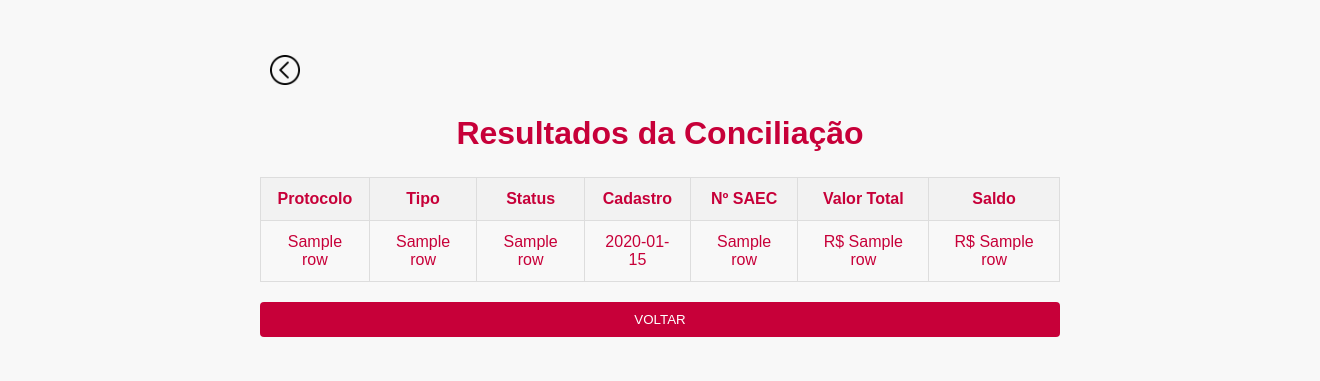
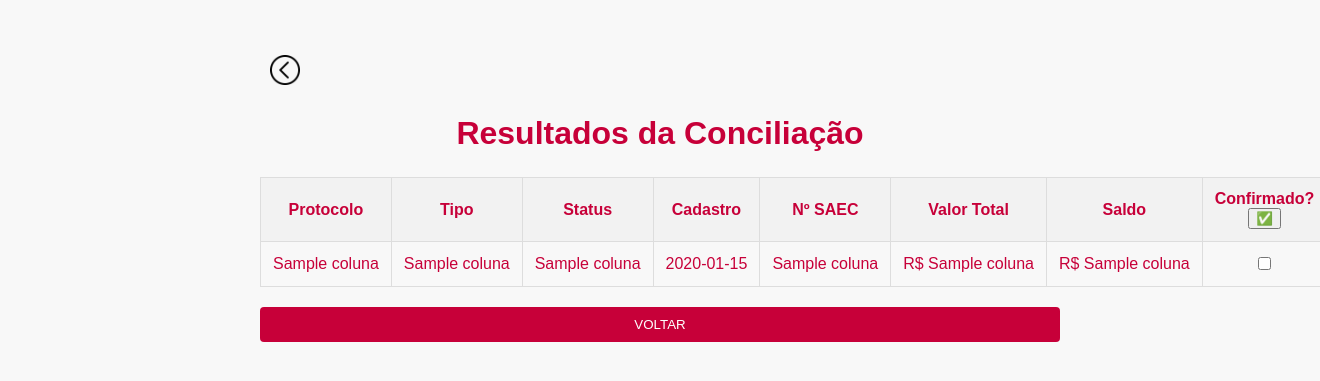
Before and after one commit to FellpsR/conection, a Flask app: template templates/result-list.html in a window 1320 px wide. Shown: the top 381 px of the page. Run offline with Flask 3, Linux system fonts and the light colour scheme; the template is opened without the code that fills it: most values are stand-ins (such as "Sample title", 1, 10 or a date in 2020); some libraries are stand-ins or nearby versions; some web fonts are replaced.

Commit message:
Update resultlist inserting checkbox at last column with an icon/toggle. Update at 2nd column replacing the terminating _RI to blank space. Update replacing dot at 6th column to comma. At least Update inserting mode of data in DataBase.

```diff
--- a/alembic/versions/45cb7ce5ac7c_migration.py
+++ b/alembic/versions/45cb7ce5ac7c_migration.py
@@ -29,6 +29,7 @@ def upgrade() -> None:
     sa.Column('saec', sa.VARCHAR(length=255), autoincrement=False, nullable=False),
     sa.Column('valor_total', sa.NUMERIC(), autoincrement=False, nullable=True),
     sa.Column('saldo', sa.NUMERIC(), autoincrement=False, nullable=True),
+    sa.Column('confirmado', sa.Boolean(), autoincrement=False, nullable=False),
     sa.PrimaryKeyConstraint('id', name='protocolo_asgard_pkey')
     )
     op.create_table('protocolo_onr',
@@ -38,6 +39,7 @@ def upgrade() -> None:
     sa.Column('data_importacao', postgresql.TIMESTAMP(), autoincrement=False, nullable=False),
     sa.Column('protocolo_saec', sa.VARCHAR(length=255), autoincrement=False, nullable=False),
     sa.Column('valor', sa.NUMERIC(), autoincrement=False, nullable=True),
+    sa.Column('confirmado', sa.Boolean(), autoincrement=False, nullable=False),
     sa.PrimaryKeyConstraint('id', name='protocolo_onr_pkey')
     )
     # ### end Alembic commands ###
--- a/app.py
+++ b/app.py
@@ -85,57 +85,58 @@ def index():
 
         # Retornar os resultados da consulta à planilha
         if resultado:
-            conn = psycopg2.connect(config("DATABASE_ONR"))
-            cursor = conn.cursor()
+            try:
+                conn = psycopg2.connect(config("DATABASE_ONR"))
+                cursor = conn.cursor()
 
-            # Criar um DataFrame vazio para armazenar dados consolidados de todos os arquivos
-            df_consolidado = pd.DataFrame()
+                # Criar um DataFrame vazio para armazenar dados consolidados de todos os arquivos
+                df_consolidado = pd.DataFrame()
 
-            for arquivo in arquivos:
-                # Usar o pandas para ler os arquivos XLS
-                df_arquivo = pd.read_excel(arquivo)
+                for arquivo in arquivos:
+                    # Usar o pandas para ler os arquivos XLS
+                    df_arquivo = pd.read_excel(arquivo)
 
-                # Criar um DataFrame temporário para armazenar os dados do arquivo atual
-                df_temp = df_arquivo.copy()
+                    # Criar um DataFrame temporário para armazenar os dados do arquivo atual
+                    df_temp = df_arquivo.copy()
 
-                # Remover as colunas específicas da tabela consolidada
-                remover_coluna = ['Unnamed: 0', 'Unnamed: 1', 'Unnamed: 3', 'Unnamed: 5', 'Unnamed: 7', 'Unnamed: 8', 'Unnamed: 12', 'Unnamed: 15', 'Unnamed: 16', 'Unnamed: 17', 'Unnamed: 20', 'Unnamed: 21', 'Unnamed: 23']
+                    # Remover as colunas específicas da tabela consolidada
+                    remover_coluna = ['Unnamed: 0', 'Unnamed: 1', 'Unnamed: 3', 'Unnamed: 5', 'Unnamed: 7', 'Unnamed: 8', 'Unnamed: 12', 'Unnamed: 15', 'Unnamed: 16', 'Unnamed: 17', 'Unnamed: 20', 'Unnamed: 21', 'Unnamed: 23']
 
-                # Remover linhas e colunas que contêm valores NaN
-                df_temp = df_temp.drop(columns=remover_coluna)
-                df_temp = df_temp.drop(index=range(0,7))
-                df_temp = df_temp.dropna(axis=1, how='all')
-                df_temp = df_temp.where(pd.notna(df_temp), None)
+                    # Remover linhas e colunas que contêm valores NaN
+                    df_temp = df_temp.drop(columns=remover_coluna)
+                    df_temp = df_temp.drop(index=range(0,7))
+                    df_temp = df_temp.dropna(axis=1, how='all')
+                    df_temp = df_temp.where(pd.notna(df_temp), None)
 
-                # Concatenar o DataFrame atual com o DataFrame consolidado
-                df_consolidado = pd.concat([df_consolidado, df_temp], ignore_index=True)
+                    # Concatenar o DataFrame atual com o DataFrame consolidado
+                    df_consolidado = pd.concat([df_consolidado, df_temp], ignore_index=True)
 
 
-            # Adicionar dados ao banco de dados
-            for _, row in df_consolidado.iterrows():
+                # Adicionar dados ao banco de dados
+                for _, row in df_consolidado.iterrows():
 
-                #Gerar um UUID aleatório
-                id_aleatorio = str(uuid.uuid4())
-                data_importacao = datetime.now()
+                    #Gerar um UUID aleatório
+                    id_aleatorio = str(uuid.uuid4())
+                    data_importacao = datetime.now()
 
-                #Verificar se o protocolo já existe no banco de dados
-                query = "SET datestyle = dmy; SELECT id FROM protocolo_onr WHERE data_cadastro = %s AND protocolo_saec = %s order by data_cadastro asc"
-                values = (row.iloc[0], row.iloc[2],)
-                cursor.execute(query, values)
-                df_exist_record = cursor.fetchone()
+                    #Verificar se o protocolo já existe no banco de dados
+                    query = "SET datestyle = dmy; SELECT id FROM protocolo_onr WHERE data_cadastro = %s AND protocolo_saec = %s order by data_cadastro asc"
+                    values = (row.iloc[0], row.iloc[2],)
+                    cursor.execute(query, values)
+                    df_exist_record = cursor.fetchone()
 
 
-                # Se não existir, inserir no banco de dados
-                if not df_exist_record:
-                    query = "SET datestyle = dmy; INSERT INTO protocolo_onr (id, data_cadastro, data_resposta, data_importacao, protocolo_saec, valor) VALUES (%s, %s, %s, %s, %s, %s)"
-                    values = (id_aleatorio, row.iloc[0], row.iloc[1], data_importacao, row.iloc[2], row.iloc[3])
-                    cursor.execute(query, values)
+                    # Se não existir, inserir no banco de dados
+                    if not df_exist_record:
+                        query = "SET datestyle = dmy; INSERT INTO protocolo_onr (id, data_cadastro, data_resposta, data_importacao, protocolo_saec, valor, confirmado) VALUES (%s, %s, %s, %s, %s, %s, %s)"
+                        values = (id_aleatorio, row.iloc[0], row.iloc[1], data_importacao, row.iloc[2], row.iloc[3], False)
+                        cursor.execute(query, values)
 
 
 
-            try:
-                # Commitar as mudanças no banco de dados
-                conn.commit()
+
+                    # Commitar as mudanças no banco de dados
+                    conn.commit()
             except Exception as e:
                 print(f"Erro durante a inserção: {e}")
                 # Fazer rollback em caso de erro
@@ -143,32 +144,31 @@ def index():
 
             # Retornar os resultados da consulta
             for protocolo in resultado:
-                # Verificar se o protocolo já existe protocolo_asgard
-                query = "SELECT id FROM protocolo_asgard WHERE protocolo = %s"
-                values = (protocolo[1],)
-                cursor.execute(query, values)
-                existing_record = cursor.fetchone()
+                try:
+                    # Verificar se o protocolo já existe protocolo_asgard
+                    query = "SELECT id FROM protocolo_asgard WHERE protocolo = %s"
+                    values = (protocolo[1],)
+                    cursor.execute(query, values)
+                    existing_record = cursor.fetchone()
 
-                # Se não existir, inserir no banco de dados
-                if not existing_record:
-                    query = "INSERT INTO protocolo_asgard (id, protocolo, tipo, status, cadastro, saec, valor_total, saldo) VALUES (%s, %s, %s, %s, %s, %s, %s, %s)"
-                    values = (protocolo[0], protocolo[1], protocolo[2], protocolo[3], protocolo[4], protocolo[5], protocolo[6], protocolo[7])
-                    cursor.execute(query, values)
+                    # Se não existir, inserir no banco de dados
+                    if not existing_record:
+                        query = "INSERT INTO protocolo_asgard (id, protocolo, tipo, status, cadastro, saec, valor_total, saldo, confirmado) VALUES (%s, %s, %s, %s, %s, %s, %s, %s, %s)"
+                        values = (protocolo[0], protocolo[1], protocolo[2], protocolo[3], protocolo[4], protocolo[5], protocolo[6], protocolo[7], False)
+                        cursor.execute(query, values)
 
 
-                # Se existir, atualizar os campos passíveis de atualização
-                else:
-                    query = "UPDATE protocolo_asgard SET status = %s, valor_total = %s, saldo = %s WHERE protocolo = %s"
-                    values = (protocolo[3], protocolo[6], protocolo[7], protocolo[1])
-                    cursor.execute(query, values)
+                    # Se existir, atualizar os campos passíveis de atualização
+                    else:
+                        query = "UPDATE protocolo_asgard SET status = %s, valor_total = %s, saldo = %s WHERE protocolo = %s"
+                        values = (protocolo[3], protocolo[6], protocolo[7], protocolo[1])
+                        cursor.execute(query, values)
 
-
-            try:
-                # Commitar as mudanças no banco de dados
-                conn.commit()
-            except Exception as e:
-                print(f"Erro durante a inserção: {e}")
-                # Fazer rollback em caso de erro
+                    # Commitar as mudanças no banco de dados
+                    conn.commit()
+                except Exception as e:
+                    print(f"Erro durante a inserção: {e}")
+                    # Fazer rollback em caso de erro
 
             # Feche a conexão com o banco de dados
             cursor.close()
--- a/static/css/result.css
+++ b/static/css/result.css
@@ -87,6 +87,16 @@ th, td {
     text-align: center;
 }
 
+td {
+    white-space: nowrap; /* Impede a quebra de linha dentro da célula */
+    word-break: break-all; /* Quebra a palavra quando passar da largura da célula */
+}
+
+td.quebra_linha {
+    white-space: normal; /* Permite a quebra de linha dentro da célula */
+}
+
+
 /* Estilo para cabeçalho da tabela */
 th {
     background-color: #f2f2f2;
--- a/templates/result-list.html
+++ b/templates/result-list.html
@@ -7,6 +7,52 @@
     <meta name="viewport" content="width=device-width, initial-scale=1.0">
     <title>Resultados - Consulta Financeiro</title>
     <link rel="icon" type="image/x-icon" href="/static/assets/images/logo/nova logo.png">
+    <script>
+        document.addEventListener("DOMContentLoaded", function() {
+            var selecAllCheckbox = document.getElementById("select-all");
+
+            selecAllCheckbox.addEventListener("click", function() {
+                var checkboxes = document.querySelectorAll('input[type="checkbox"]');
+                checkboxes.forEach(function(checkbox) {
+                    checkbox.checked = !checkbox.checked;
+                });
+                 // Alterna o texto do botão
+                 selecAllCheckbox.value = (selecAllCheckbox.value === "✅") ? "❌" : "✅";
+            });
+        });
+        document.addEventListener("DOMContentLoaded", function() {
+            // Função para remover "_RI" do texto na coluna "Tipo"
+            function removerTextoRI() {
+                var cellsTipo = document.querySelectorAll('td:nth-child(2)'); // 2 é a posição da coluna
+
+                cellsTipo.forEach(function(cell) {
+                    var textoOriginal = cell.textContent.trim();
+                    var textoSemRI = textoOriginal.replace('_RI', '');
+                    cell.textContent = textoSemRI;
+                });
+            }
+            function replacePontoVirgula() {
+                var cellsTotal = document.querySelectorAll('td:nth-child(6)'); // 6 é a posição da coluna
+                var cellsSaldo = document.querySelectorAll('td:nth-child(7)'); // 7 é a posição da coluna
+
+                cellsTotal.forEach(function(cell) {
+                    var textoOriginal = cell.textContent.trim();
+                    var textoSemPonto = textoOriginal.replace('.', ',');
+                    cell.textContent = textoSemPonto;
+                });
+
+                cellsSaldo.forEach(function(cell) {
+                    var textoOriginal = cell.textContent.trim();
+                    var textoSemPonto = textoOriginal.replace('.', ',');
+                    cell.textContent = textoSemPonto;
+                });
+            }
+
+            // Chama a função ao carregar a página
+            removerTextoRI();
+            replacePontoVirgula();
+        });
+    </script>
 </head>
 <body>
     <div class="container">
@@ -29,19 +75,26 @@
                     <th>Nº SAEC</th>
                     <th>Valor Total</th>
                     <th>Saldo</th>
+                    <th>
+                        Confirmado?
+                        <input type="button" value="✅" id="select-all">
+                    </th>
                     <!-- Adicione mais colunas conforme necessário -->
                 </tr>
             </thead>
             <tbody>
-                {% for row in resultado %}
+                {% for coluna in resultado %}
                     <tr>
-                        <td>{{ row[1] }}</td>
-                        <td>{{ row[2] }}</td>
-                        <td>{{ row[3] }}</td>
-                        <td>{{ row[4].strftime('%d/%m/%Y') }}</td>
-                        <td>{{ row[5] }}</td>
-                        <td>R$ {{ row[6] }}</td>
-                        <td>R$ {{ row[7] }}</td>
+                        <td>{{ coluna[1] }}</td>
+                        <td>{{ coluna[2] }}</td>
+                        <td>{{ coluna[3] }}</td>
+                        <td>{{ coluna[4].strftime('%d/%m/%Y') }}</td>
+                        <td>{{ coluna[5] }}</td>
+                        <td>R$ {{ coluna[6] }}</td>
+                        <td>R$ {{ coluna[7] }}</td>
+                        <td>
+                            <input class="quebra_linha" type="checkbox" {% if coluna[9] %}checked{% endif %}>
+                        </td>
                         <!-- Adicione mais colunas conforme necessário -->
                     </tr>
                 {% endfor %}
```
